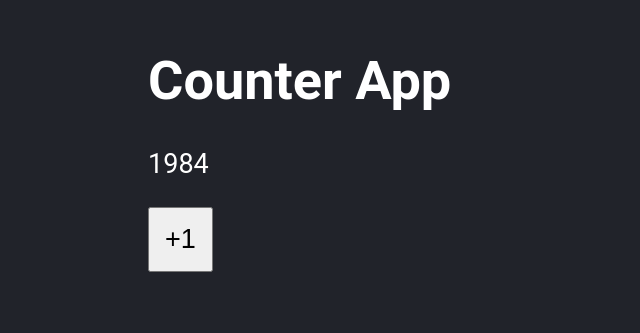
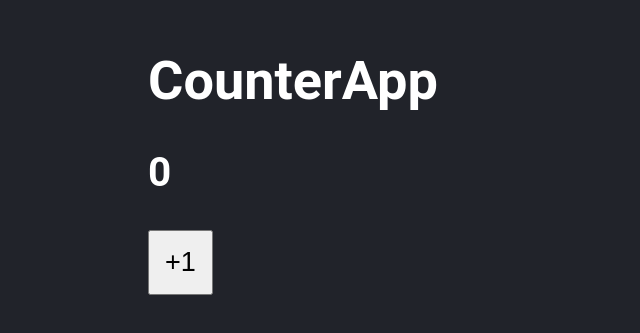
Before and after one commit to diegoxanderdx/curso-react, a React (Vite) app in the folder 03-counter-app-vite/: page / in a window 1280 px wide. Shown: the part 135-468 px from the top of the page, without its empty margins (0-640 px from the left). Built offline with nearby package versions, Linux system fonts and the light colour scheme.

Commit message:
useState hook

```diff
--- a/03-counter-app-vite/src/CounterApp.jsx
+++ b/03-counter-app-vite/src/CounterApp.jsx
@@ -1,23 +1,28 @@
+//importamos useState (use significa que es un hook pero basicamente es una funcion)
+import { useState } from "react";
 import PropTypes from "prop-types";
 
 export const CounterApp = ({ value }) => {
+//usamos el argumento de setCounter para modificar el valor del counter, por convencion para los cambios se usa set
+//el argumento enviado a useState es el valor por defecto del counter
+  const [ counter, setCounter ] = useState(value);
 
   const handleAdd = () => {
-    console.log('+1');
-    value = 1000;
-  }
+    setCounter( counter + 1 );
+  };
 
   return (
     <>
-      <h1>Counter App</h1>
-      <p> {value} </p>
+      <h1>CounterApp</h1>
+      <h2> { counter } </h2>
+
       <button onClick={ handleAdd }>
         +1
       </button>
     </>
   );
-};
+}
 
 CounterApp.propTypes = {
   value: PropTypes.number.isRequired,
-};
+}
--- a/03-counter-app-vite/src/main.jsx
+++ b/03-counter-app-vite/src/main.jsx
@@ -6,6 +6,6 @@ import './styles.css';
 
 ReactDOM.createRoot(document.getElementById('root')).render(
     <React.StrictMode>
-        <CounterApp value={ 1984 } />
+        <CounterApp value={ 0 } />
     </React.StrictMode>
 );
```
